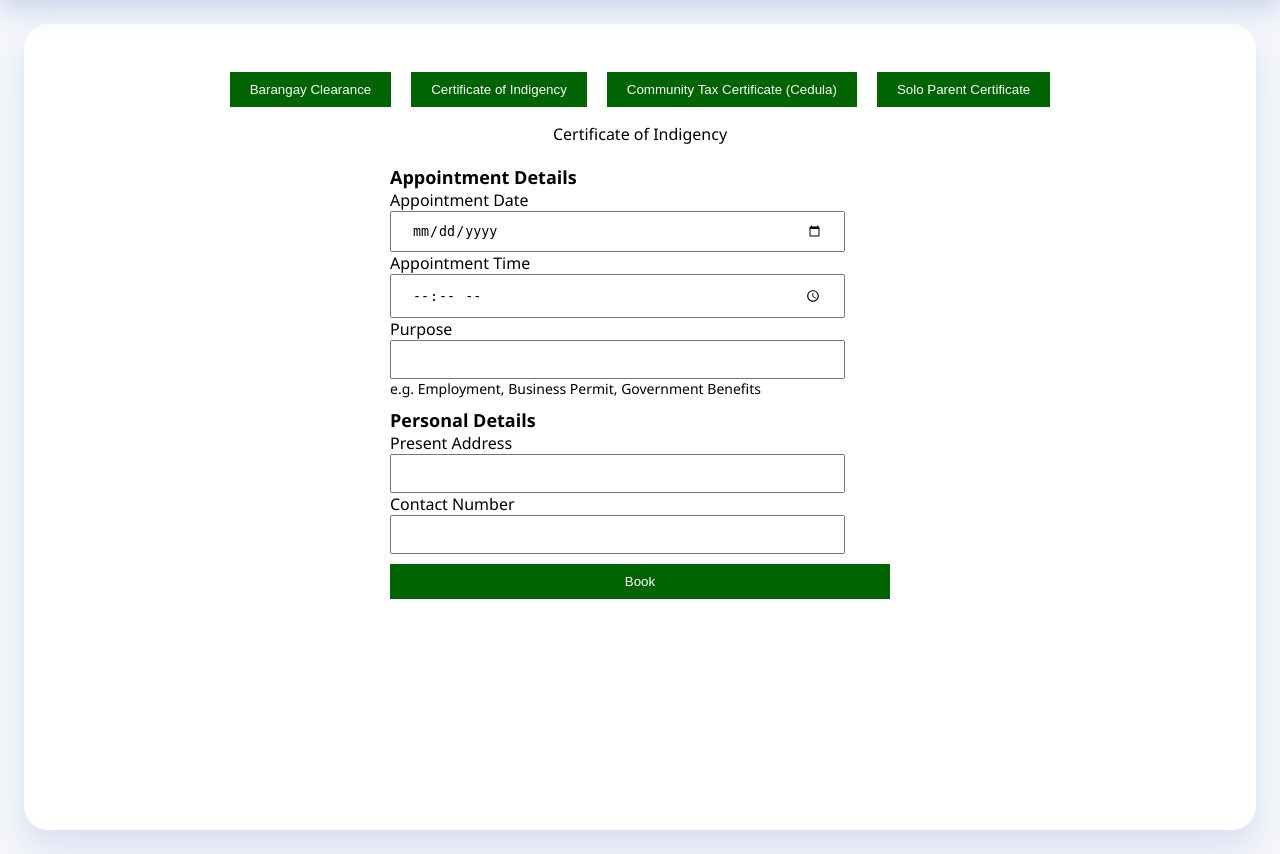
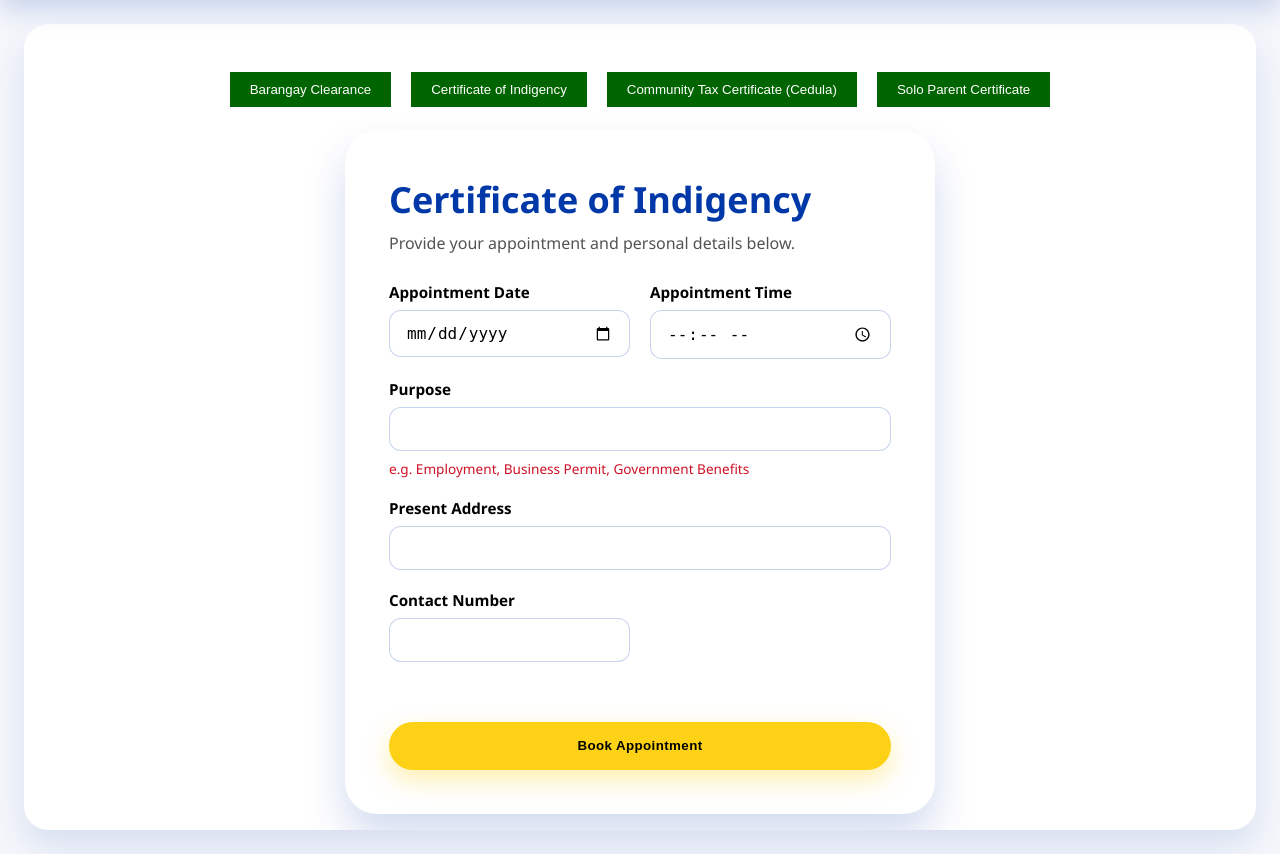
Before and after one commit to adamxparx/boacms, a Django app: page /appointments/certificate_of_indigency/ in a window 1280 px wide. Shown: the part 104-958 px from the top of the page. Run offline with Django 4.2, Linux system fonts and the light colour scheme; the visitor is signed in with stand-in values (Sample User, id 1).

Commit message:
feature(appointments): redesigned certification of indigency

```diff
--- a/appointments/templates/appointments/certificate_of_indigency.html
+++ b/appointments/templates/appointments/certificate_of_indigency.html
@@ -5,41 +5,49 @@
 
 {% block cert_content %}
 
-    <div class="cert-title">Certificate of Indigency</div>
-    <div class="cert">
-        <form class="cert" method="post">
+    <div class="auth-wrapper">
+      <div class="auth-card auth-card--wide">
+        <div class="auth-header">
+          <h2 class="auth-title">Certificate of Indigency</h2>
+          <p class="auth-subtitle">Provide your appointment and personal details below.</p>
+        </div>
+
+        <form method="post" class="auth-form auth-form--grid">
           {% csrf_token %}
-        <div class="appointment">
-            <div class="title">Appointment Details</div>
+
+          <div class="form-field">
             <label for="{{ appointment_form.appointment_date.id_for_label }}">Appointment Date</label>
-            <div>
             {{ appointment_form.appointment_date }}
           </div>
+
+          <div class="form-field">
             <label for="{{ appointment_form.appointment_time.id_for_label }}">Appointment Time</label>
-            <div>
             {{ appointment_form.appointment_time }}
           </div>
+
+          <div class="form-field" style="grid-column: span 2;">
             <label for="{{ appointment_form.purpose.id_for_label }}">Purpose</label>
-            <div>
             {{ appointment_form.purpose }}
+            <div class="field-error">{{ appointment_form.purpose.help_text }}</div>
           </div>
-            <div class="help_text">
-                {{ appointment_form.purpose.help_text }}
+
+          <div class="form-field" style="grid-column: span 2;">
+            <label for="{{ clearance_form.present_address.id_for_label }}">Present Address</label>
+            {{ clearance_form.present_address }}
+          </div>
+
+          <div class="form-field">
+            <label for="{{ clearance_form.contact_number.id_for_label }}">Contact Number</label>
+            {{ clearance_form.contact_number }}
+          </div>
+
+          <div class="form-submit">
+            <div class="form-action">
+              <button type="submit">Book Appointment</button>
             </div>
           </div>
-        <div class="clearance">
-            <div class="title">Personal Details</div>
-            <label for="{{ clearance_Form.present_address.id_for_label }}">Present Address</label>
-            <div>
-                {{ clearance_form.present_address }}
+        </form>
       </div>
-            <label for="{{ clearance_Form.contact_number.id_for_label }}">Contact Number</label>
-            <div>
-                {{ clearance_form.contact_number }}
-            </div>
-        </div>
-        <button type="submit">Book</button>
-    </form>
     </div>
 
 {% endblock %}
```
Also changed, not shown: requirements.txt (+3 -4 lines). Lines whose indentation alone changed are shown as unchanged.
